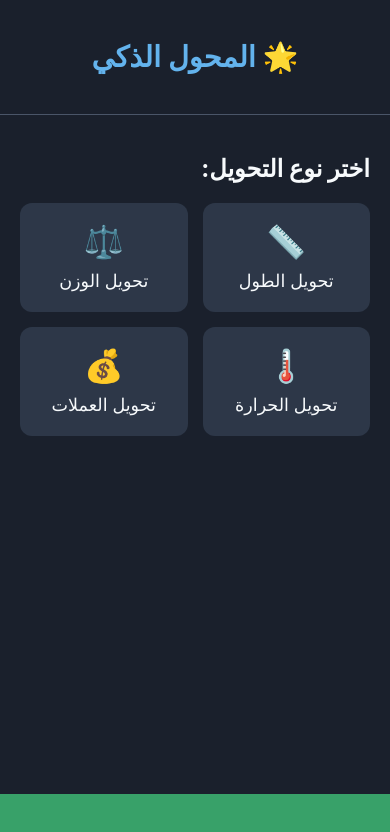
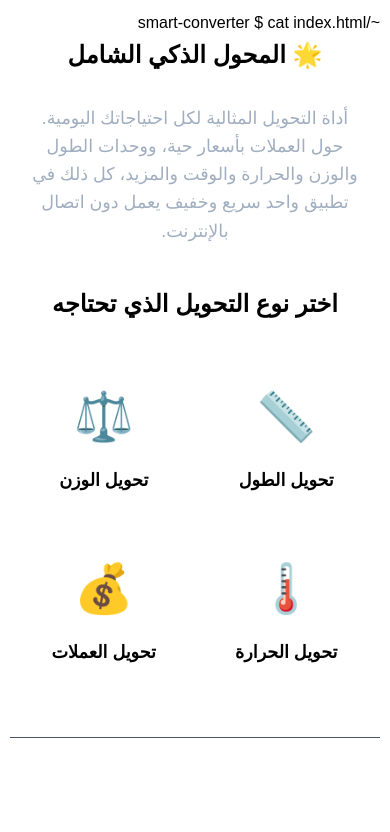
Before and after one commit to khaledff220-bit/smart-converter, a plain HTML site: page index.html in a window 390 px wide. Drawn offline with Linux system fonts and the light colour scheme; no server answers.

Commit message:
feat: AdSense policy fix, UI/UX improvements, and ad frequency update to 2

```diff
--- a/index.html
+++ b/index.html
@@ -1,3 +1,4 @@
+~/smart-converter $ cat index.html
 <!DOCTYPE html>
 <html lang="ar" dir="rtl">
 <head>
@@ -5,12 +6,12 @@
     <meta name="viewport" content="width=device-width, initial-scale=1.0">
     <title>المحول الذكي الشامل: عملات عربية حية، وحدات، وحرارة | PWA سريع</title>
 
-
-	<meta name="google-adsense-account" content="ca-pub-6516738542213361">
-	<meta name="google-site-verification" content="1YBP2sbUMH1uIADFn88vYgs-UHOOlEoYkxtp9tixugE" />
+    <meta name="google-adsense-account" content="ca-pub-6516738542213361">
+    <meta name="google-site-verification" content="1YBP2sbUMH1uIADFn88vYgs-UHOOlEoYkxtp9tixugE" />
     <link rel="stylesheet" href="style.css">
     <link rel="manifest" href="manifest.json">
     <meta name="theme-color" content="#1a202c">
+    <link rel="apple-touch-icon" href="/images/apple-touch-icon.png">
 
     <script type="application/ld+json">
     {
@@ -39,13 +40,17 @@
 <body>
 
     <header>
-        <h1>🌟 المحول الذكي</h1>
+        <h1>🌟 المحول الذكي الشامل</h1>
     </header>
 
+    <p class="description-text">
+        أداة التحويل المثالية لكل احتياجاتك اليومية. حول العملات بأسعار حية، ووحدات الطول والوزن والحرارة والوقت والمزيد، كل ذلك في تطبيق واحد سريع وخفيف يعمل دون اتصال بالإنترنت.
+    </p>
+
     <main id="category-selection">
-        <h2>اختر نوع التحويل:</h2>
+        <h2>اختر نوع التحويل الذي تحتاجه</h2>
         <div class="category-grid">
-        </div>
+            </div>
     </main>
 
     <section id="converter-screen" class="hidden">
--- a/script.js
+++ b/script.js
@@ -7,11 +7,11 @@ const CURRENCY_UPDATE_INTERVAL = 6 * 60 * 60 * 1000; // 6 ساعات
 
 // متغيرات حالة الإعلانات (AdSense/AdMob Logic)
 let interstitialCounter = 0;
-const INTERSTITIAL_FREQUENCY = 5; // أظهر الإعلان البيني كل 5 عمليات عودة
+const INTERSTITIAL_FREQUENCY = 2; // تحديث: أظهر الإعلان البيني كل 2 عمليات عودة
 const AD_CLIENT_ID = 'ca-pub-6516738542213361'; // شفرة الناشر
-const INTERSTITIAL_AD_SLOT = '1710677340'; // شفرة وحدة الإعلان البيني (نستخدم نفس الشفرة للتبسيط)
+const INTERSTITIAL_AD_SLOT = '1710677340'; // شفرة وحدة الإعلان البيني (يرجى مراجعة هذا)
 
-// هيكل البيانات الأساسي للوحدات (نفس الكود السابق)
+// هيكل البيانات الأساسي للوحدات
 const ALL_UNITS = {
     'length': {
         title: 'تحويل الطول',
@@ -52,7 +52,6 @@ const ALL_UNITS = {
 };
 
 const DESIRED_CURRENCIES = {
-    // ... قائمة العملات (بدون تغيير) ...
     'USD': 'دولار أمريكي ($)',
     'EUR': 'يورو (€)',
     'SAR': 'ريال سعودي (SAR)',
@@ -68,7 +67,7 @@ const DESIRED_CURRENCIES = {
     // ... باقي العملات ...
 };
 
-// متغيرات DOM (نفس الكود السابق)
+// متغيرات DOM
 let currentCategory = null;
 const categoryGrid = document.querySelector('.category-grid');
 const mainScreen = document.getElementById('category-selection');
@@ -83,10 +82,8 @@ const resetButton = document.getElementById('reset-btn');
 
 
 // =================================================================
-// 2. دوال التحويل الأساسية (بدون تغيير)
+// 2. دوال التحويل الأساسية
 // =================================================================
-// ... (convertTemperature, convertUnits, fetchCurrencyRates, updateCurrencyUnits) ...
-// (هذه الدوال تظل كما هي من الكود السابق)
 function convertTemperature(value, from, to) {
     let tempInC = 0;
     if (from === 'celsius') tempInC = value;
@@ -171,39 +168,27 @@ function updateCurrencyUnits(rates) {
 
 
 // =================================================================
-// 3. منطق الإعلانات (AdMob/AdSense Logic)
+// 3. منطق الإعلانات (AdSense Logic) - تم التحديث
 // =================================================================
 
 function showInterstitialAd() {
-    // ** منطق الإعلان البيني (AdSense/AdMob)**
+    // ** منطق الإعلان البيني (AdSense) **
 
-    // لتمكين الإعلان البيني بملء الشاشة في AdSense (مماثل لـ AdMob):
-    // يجب إنشاء وسم إعلان جديد وإجباره على الدفع للعرض.
-
-    const adContainer = document.createElement('div');
-    adContainer.style.cssText = 'position:fixed; top:0; left:0; width:100%; height:100%; background:rgba(0,0,0,0.9); z-index:9999; display:flex; justify-content:center; align-items:center;';
-    adContainer.innerHTML = `
-        <div style="position:relative; width:90%; height:90%; max-width:400px; max-height:600px; background:#FFF; padding:10px; border-radius:10px;">
-            <button onclick="this.parentNode.parentNode.remove()" style="position:absolute; top:5px; right:5px; background:none; border:none; font-size:24px; cursor:pointer;">&times;</button>
-            <p style="text-align:center; margin-top:50px;">
-                **هنا يتم تحميل الإعلان البيني الفعلي من AdSense**
-            </p>
-            <ins class="adsbygoogle"
-                 style="display:block; text-align:center;"
-                 data-ad-client="${AD_CLIENT_ID}"
-                 data-ad-slot="${INTERSTITIAL_AD_SLOT}"
-                 data-ad-format="auto"
-                 data-full-width-responsive="true"></ins>
-            <script>
-                 (adsbygoogle = window.adsbygoogle || []).push({});
-            </script>
-        </div>
-    `;
-
-    document.body.appendChild(adContainer);
-
-    // **ملاحظة:** هذا الكود يضيف حاوية إعلانية بملء الشاشة، لكن عرض الإعلان الفعلي يعتمد على وقت تحميل AdSense.
-    // في التطبيق الأصلي، يتم استبدال هذا المنطق باستدعاء دالة عرض AdMob SDK.
+    // نستخدم الصيغة الرسمية لطلب إعلان بملء الشاشة عبر AdSense
+    try {
+        if (window.adsbygoogle) {
+            (adsbygoogle = window.adsbygoogle || []).push({
+                google_ad_client: AD_CLIENT_ID, // ca-pub-6516738542213361
+                enable_page_level_ads: true,
+                overlays: {
+                    google_ad_slot: INTERSTITIAL_AD_SLOT
+                }
+            });
+            console.log("Interstitial ad requested via push.");
+        }
+    } catch (e) {
+        console.error("Error showing interstitial ad:", e);
+    }
 }
 
 
@@ -218,7 +203,7 @@ function returnToMainScreen(shouldUpdateHash = true) {
     mainScreen.classList.remove('hidden');
     currentCategory = null;
 
-    // 2. منطق إظهار الإعلان البيني
+    // 2. منطق إظهار الإعلان البيني (يعمل كل 2 عمليات عودة)
     interstitialCounter++;
     if (interstitialCounter >= INTERSTITIAL_FREQUENCY) {
         showInterstitialAd();
@@ -228,20 +213,18 @@ function returnToMainScreen(shouldUpdateHash = true) {
 
 
 // =================================================================
-// 4. دوال بناء الواجهة والتفاعل (مع الروابط العميقة)
+// 4. دوال بناء الواجهة والتفاعل
 // =================================================================
-// ... (renderCategoryCards, loadConverterScreen, performConversion, swapUnits, handleURLHash) ...
-// (هذه الدوال تظل كما هي من الكود السابق)
 
 function renderCategoryCards() {
     for (const key in ALL_UNITS) {
         const data = ALL_UNITS[key];
-        const button = document.createElement('button');
+        const button = document.createElement('div'); // تم تغييرها إلى div لتحسين التصميم
         button.className = 'category-card';
         button.dataset.category = key;
         button.innerHTML = `
             <span class="icon">${data.icon}</span>
-            ${data.title}
+            <p>${data.title}</p>
         `;
         categoryGrid.appendChild(button);
 
--- a/style.css
+++ b/style.css
@@ -1,81 +1,101 @@
+~/smart-converter $ cat style.css
+/* --- CSS Update: Modern Responsive Design --- */
+
 :root {
-    /* الألوان الأساسية */
-    --bg-color: #1a202c; /* خلفية داكنة */
-    --text-color: #f7fafc; /* نص فاتح */
-    --primary-color: #63b3ed; /* أزرق سماوي للتمييز */
-    --secondary-bg: #2d3748; /* خلفية البطاقات والحقول */
-    --border-color: #4a5568;
+    --primary-color: #4A90E2; /* أزرق جذاب */
+    --secondary-color: #63b3ed;
+    --background-color: #1a202c; /* خلفية داكنة */
+    --card-bg: #2d3748; /* خلفية البطاقة */
+    --text-color: #e2e8f0; /* نص فاتح */
+    --border-radius: 12px;
 }
 
-/* تطبيق الوضع المظلم على الجسم */
-body {
-    background-color: var(--bg-color);
-    color: var(--text-color);
-    font-family: -apple-system, BlinkMacSystemFont, 'Segoe UI', Roboto, Helvetica, Arial, sans-serif;
+* {
+    box-sizing: border-box;
     margin: 0;
     padding: 0;
-    text-align: right; /* محاذاة عربية */
-    padding-bottom: 60px; /* مساحة لإعلان البانر */
+}
+
+body {
+    font-family: 'Arial', sans-serif;
+    background-color: var(--background-color);
+    color: var(--text-color);
+    line-height: 1.6;
+    padding: 20px 10px;
+    min-height: 100vh;
 }
 
 header {
-    padding: 20px;
-    border-bottom: 1px solid var(--border-color);
     text-align: center;
+    margin-bottom: 30px;
 }
 
 h1 {
-    font-size: 1.8rem;
     color: var(--primary-color);
+    font-size: 2em;
 }
 
-main, section {
-    padding: 20px;
-    max-width: 450px; /* للتركيز على محتوى الهاتف */
+h2 {
+    color: var(--secondary-color);
+    text-align: center;
+    margin-bottom: 25px;
+    font-size: 1.5em;
+}
+
+/* --- Category Selection Screen --- */
+#category-selection {
+    max-width: 900px;
     margin: 0 auto;
 }
 
-/* شاشة اختيار الفئة */
 .category-grid {
     display: grid;
-    grid-template-columns: repeat(2, 1fr);
+    grid-template-columns: repeat(auto-fit, minmax(150px, 1fr)); /* تجاوب ممتاز */
     gap: 15px;
-    margin-top: 20px;
+    padding: 10px;
 }
 
 .category-card {
-    background-color: var(--secondary-bg);
-    color: var(--text-color);
-    border: none;
-    padding: 20px 10px;
-    border-radius: 12px;
-    font-size: 1.1rem;
-    display: flex;
-    flex-direction: column;
-    align-items: center;
-    justify-content: center;
+    background-color: var(--card-bg);
+    padding: 20px;
+    border-radius: var(--border-radius);
+    text-align: center;
     cursor: pointer;
-    transition: background-color 0.2s;
-    min-height: 100px;
+    transition: transform 0.2s, box-shadow 0.2s;
+    border: 1px solid transparent;
 }
 
 .category-card:hover {
-    background-color: #4a5568;
+    transform: translateY(-5px);
+    box-shadow: 0 10px 20px rgba(0, 0, 0, 0.3);
+    border-color: var(--primary-color);
 }
 
-.category-card .icon {
-    font-size: 2rem;
+.category-card span {
+    display: block;
+    font-size: 3em;
     margin-bottom: 10px;
 }
 
-/* شاشة التحويل */
+.category-card p {
+    font-weight: bold;
+    font-size: 1.1em;
+}
+
+/* --- Converter Screen --- */
+#converter-screen {
+    max-width: 600px;
+    margin: 0 auto;
+    padding: 20px;
+    background-color: var(--card-bg);
+    border-radius: var(--border-radius);
+}
+
 .input-group {
     display: flex;
+    align-items: center;
     gap: 10px;
     margin-bottom: 15px;
-    background-color: var(--secondary-bg);
-    border-radius: 10px;
-    padding: 10px;
 }
 
 input[type="number"],
@@ -83,76 +103,93 @@ input[type="text"],
 select {
     flex-grow: 1;
     padding: 12px;
-    border: 1px solid var(--border-color);
     border-radius: 8px;
-    background-color: var(--bg-color);
+    border: 1px solid #4a5568;
+    background-color: #2c313a;
     color: var(--text-color);
-    font-size: 1.2rem;
-    -webkit-appearance: none;
+    font-size: 1em;
+    -webkit-appearance: none; /* لإزالة المظهر الافتراضي */
     -moz-appearance: none;
     appearance: none;
 }
 
 select {
-    flex-grow: 0;
-    width: 120px;
-    text-align: right;
-    direction: rtl; /* لضمان ظهور النص باليمين */
-}
-
-input[type="text"][readonly] {
-    background-color: #4a5568; /* لون مختلف للنتيجة */
-    font-weight: bold;
+    max-width: 150px;
+    cursor: pointer;
 }
 
 /* زر التبديل */
 .swap-button {
     display: block;
-    margin: 15px auto;
-    width: 50px;
-    height: 50px;
+    width: 60px;
+    height: 60px;
+    margin: 20px auto;
+    background-color: var(--primary-color);
+    color: white;
+    border: none;
     border-radius: 50%;
-    background-color: var(--primary-color);
-    color: var(--bg-color);
-    border: none;
-    font-size: 1.5rem;
+    font-size: 1.5em;
     cursor: pointer;
-    transition: transform 0.2s;
+    transition: background-color 0.2s, transform 0.1s;
 }
 
-.swap-button:active {
+.swap-button:hover {
+    background-color: #3b74b9;
     transform: rotate(180deg);
 }
 
-/* زر المسح */
 .reset-button {
+    display: block;
     width: 100%;
     padding: 15px;
-    background-color: #f56565; /* لون أحمر */
-    color: var(--text-color);
+    background-color: #E53E3E; /* أحمر */
+    color: white;
     border: none;
-    border-radius: 10px;
-    font-size: 1.1rem;
-    margin-top: 15px;
+    border-radius: 8px;
+    font-size: 1.1em;
     cursor: pointer;
+    margin-top: 20px;
+    transition: background-color 0.2s;
 }
 
-/* شريط الإعلان */
-.ad-banner {
-    position: fixed;
-    bottom: 0;
-    left: 0;
-    right: 0;
-    height: 50px; /* الحجم النموذجي لإعلان البانر */
-    background-color: #38a169; /* لون مميز للإعلان */
-    display: flex;
-    align-items: center;
-    justify-content: center;
-    color: var(--text-color);
-    font-size: 0.9rem;
-    z-index: 1000; /* لضمان ظهوره فوق المحتوى */
+.reset-button:hover {
+    background-color: #c53030;
 }
 
+/* إخفاء العنصر */
 .hidden {
-    display: none;
+    display: none !important;
 }
+
+/* --- Footer and Ad Banner --- */
+footer.ad-banner {
+    text-align: center;
+    padding: 15px 0;
+    margin-top: 40px;
+    border-top: 1px solid #4a5568;
+}
+
+/* تحسينات إضافية لجعل الواجهة جذابة */
+.description-text {
+    text-align: center;
+    font-size: 1.1em;
+    color: #a0aec0;
+    margin-bottom: 40px;
+    padding: 0 15px;
+}
+
+@media (max-width: 600px) {
+    body {
+        padding: 10px;
+    }
+    h1 {
+        font-size: 1.5em;
+    }
+    .input-group {
+        flex-direction: column;
+    }
+    select, input {
+        width: 100% !important;
+        max-width: none !important;
+    }
+}
```
